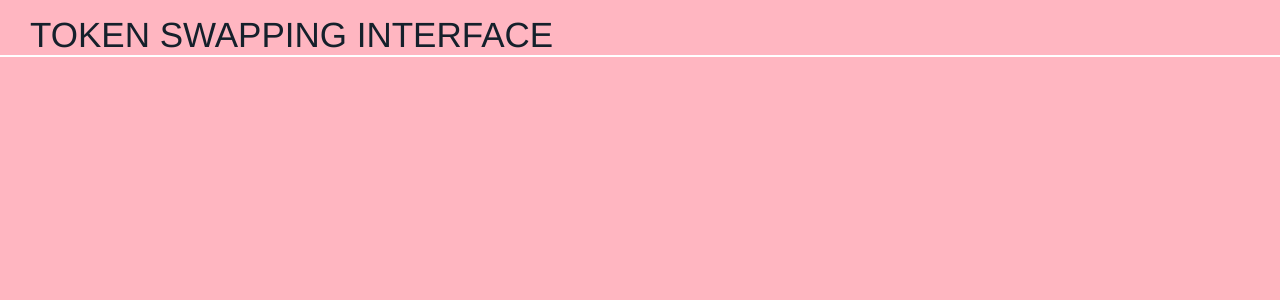
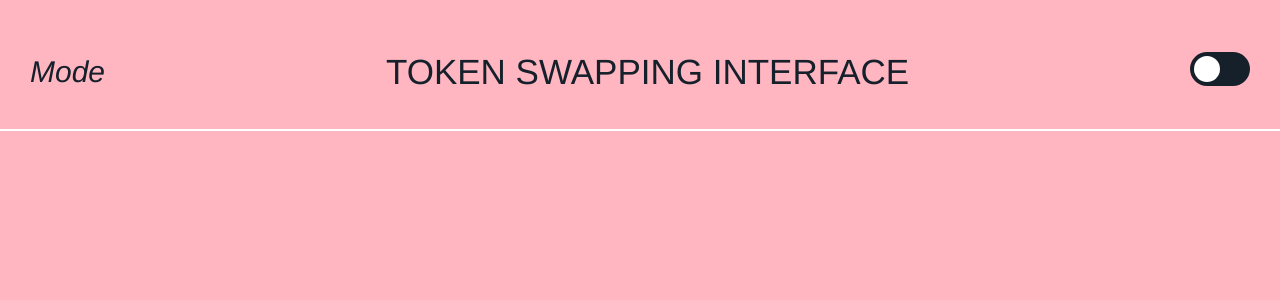
Before and after one commit to saranyavinjarapu/TokenSwappingInterface, a Vue app: page / in a window 1280 px wide. Shown: the top 300 px of the page. Built offline with nearby package versions, Linux system fonts and the light colour scheme.

Commit message:
created toggle component to switch between dark and light themes for the app and added it to the header

```diff
--- a/src/components/Header.vue
+++ b/src/components/Header.vue
@@ -1,10 +1,19 @@
 <template>
-  <header>TOKEN SWAPPING INTERFACE</header>
+  <header>
+    <h4>{{ mode }} mode</h4>
+    TOKEN SWAPPING INTERFACE
+    <Toggle :mode="mode" @toggle="$emit('toggle')" />
+  </header>
 </template>
 
 <script>
+import Toggle from '@/components/Toggle';
 export default {
   name: 'Header',
+  props: ['mode'],
+  components: {
+    Toggle
+  }
 };
 </script>
 
@@ -14,6 +23,7 @@ header {
   font-size: 35px;
   font-family: Helvetica, sans-serif;
   border-bottom: 2px solid #fff;
+  transition: background 0.3s ease-in-out;
   display: flex;
   justify-content: space-between;
   align-items: center;
--- /dev/null
+++ b/src/components/Toggle.vue
@@ -0,0 +1,72 @@
+<template>
+  <div class="toggle-wrapper">
+    <label class="toggle">
+      <input type="checkbox" :checked="mode === 'dark' ? 'checked' : false" @change="$emit('toggle')" />
+      <span class="toggler round"></span>
+    </label>
+  </div>
+</template>
+
+<script>
+export default {
+  props: ['mode']
+};
+</script>
+
+<style lang="scss">
+.toggle {
+  position: relative;
+  display: inline-block;
+  width: 60px;
+  height: 34px;
+}
+.toggle input {
+  opacity: 0;
+  width: 0;
+  height: 0;
+}
+
+.toggler {
+  position: absolute;
+  cursor: pointer;
+  top: 0;
+  left: 0;
+  right: 0;
+  bottom: 0;
+  background: #15202b;
+  -webkit-transition: 0.4s;
+  transition: 0.4s;
+}
+
+.toggler:before {
+  position: absolute;
+  content: '';
+  height: 26px;
+  width: 26px;
+  left: 4px;
+  bottom: 4px;
+  background: #fff;
+  -webkit-transition: 0.4s;
+  transition: 0.4s;
+}
+
+input:checked + .toggler {
+  background: #2172e5;
+}
+input:focus + toggler {
+  box-shadow: 0 0 2px #2172e5;
+}
+
+input:checked + .toggler:before {
+  -webkit-transform: translateX(26px);
+  -ms-transform: translateX(26px);
+  transform: translateX(26px);
+}
+
+.toggler.round {
+  border-radius: 34px;
+}
+.toggler.round:before {
+  border-radius: 50%;
+}
+</style>
```
